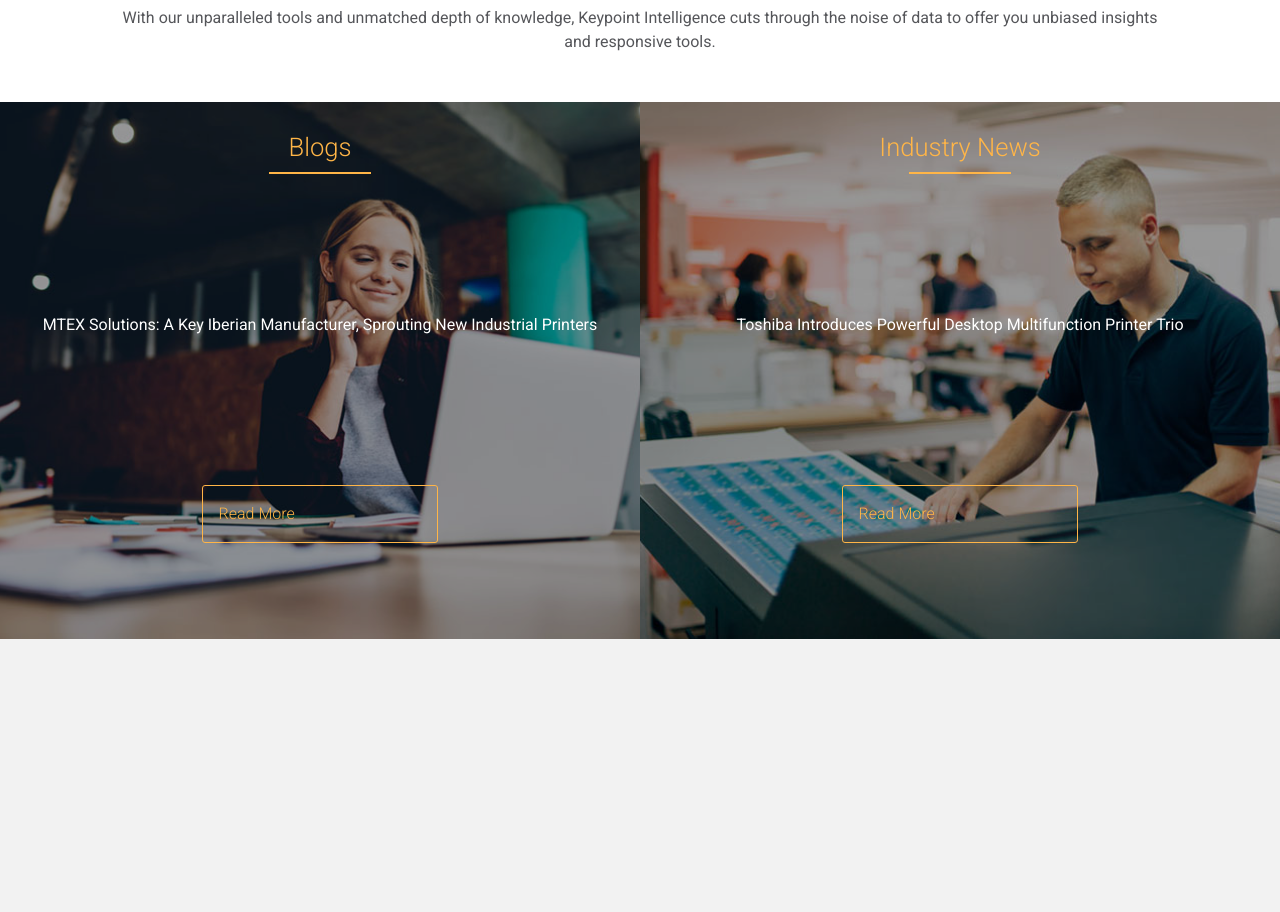
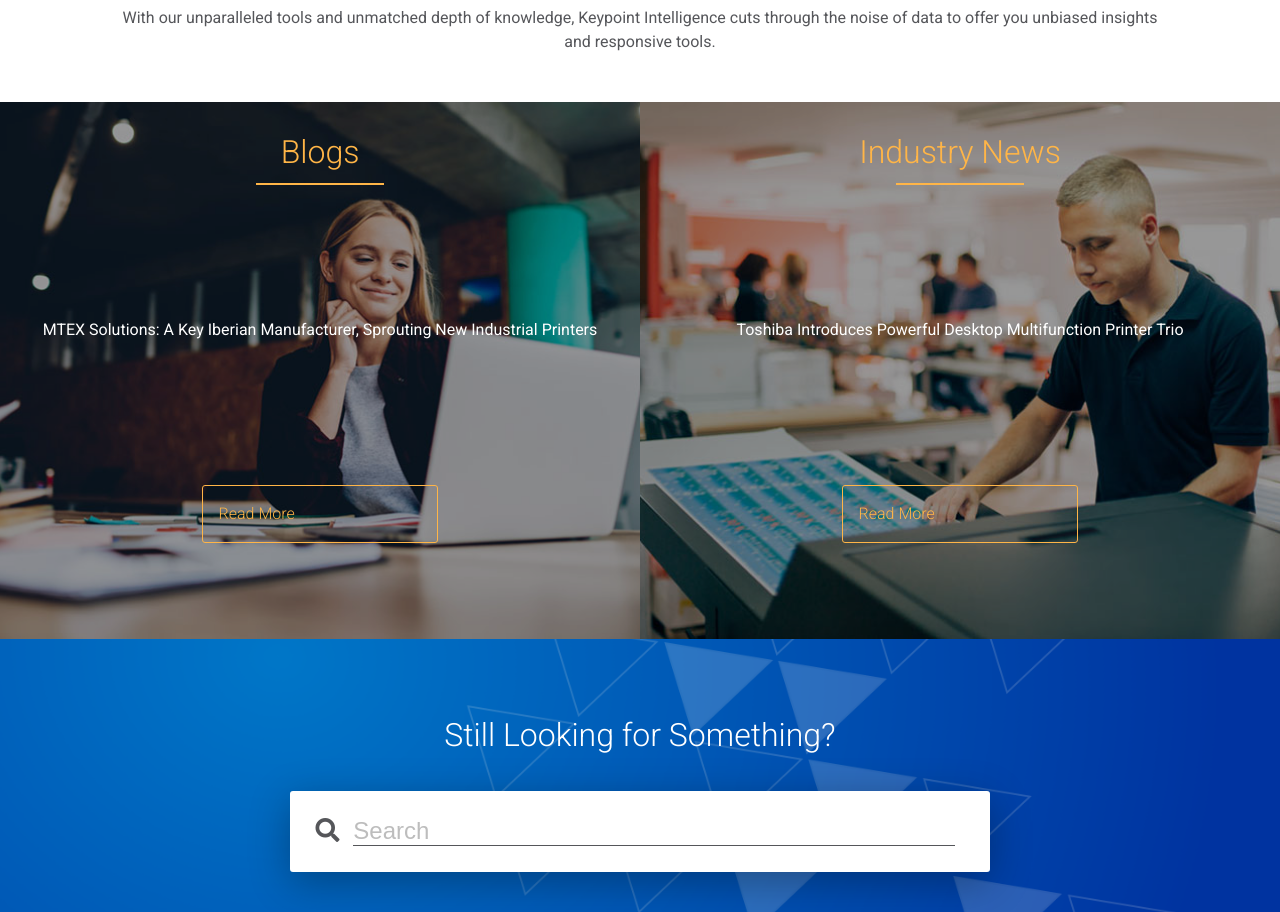
Before and after one commit to victorJatencio/keypoint, a website: page dist/index.html in a window 1280 px wide. Shown: the part 1580-2492 px from the top of the page. Before the commit the page ends 2219 px from the top, so only its background shows below. Drawn offline with Linux system fonts and the light colour scheme.

Commit message:
Standalone search done

```diff
--- a/scss/main.scss
+++ b/scss/main.scss
@@ -509,7 +509,7 @@
     }
 
     h2 {
-      font-size: 1.6em;
+      font-size: 2em;
       font-weight: 300;
       color: $light-orange;
       position: relative;
@@ -561,5 +561,68 @@
   }
 }
 
+/* Standalone search */
+.single-search {
+  text-align: center;
+  padding: 2.5em;
+  background-image: url(../images/triangle-pattern.png);
+  background-position: center;
+  background-repeat: no-repeat;
+  background-size: cover;
+
+  h2 {
+    font-size: 2em;
+    font-weight: 300;
+    margin: 1em 0;
+    color: #fff;
+  }
+
+  form.search-body {
+    max-width: 700px;
+    position: relative;
+    margin: 0 auto;
+    background: #fff;
+    padding: 1em;
+    border-radius: 3px;
+    box-shadow: 0 10px 40px rgba($color: #000000, $alpha: 0.3);
+
+    input.search__widget {
+      width: 90%;
+      margin-bottom: 0;
+      margin: 10px;
+      font-size: 1.5em;
+      color: $dark-grey;
+      border-width: 0;
+      border-bottom: 1px solid $dark-grey;
+      -webkit-appearance: textfield;
+
+      &::-webkit-input-placeholder {
+        /* Chrome/Opera/Safari */
+        color: #bdbdbd;
+        font-weight: 300;
+      }
+      &::-moz-placeholder {
+        /* Firefox 19+ */
+        color: #bdbdbd;
+        font-weight: 300;
+      }
+      &:-ms-input-placeholder {
+        /* IE 10+ */
+        color: #bdbdbd;
+        font-weight: 300;
+      }
+      &:-moz-placeholder {
+        /* Firefox 18- */
+        color: #bdbdbd;
+        font-weight: 300;
+      }
+    }
+
+    i {
+      font-size: 1.5em;
+    }
+  }
+}
+
 // Media Queries
 @import "mobile";
```
Also changed, not shown: dist/css/main.css, dist/images/triangle-pattern.png (added), dist/index.html.
